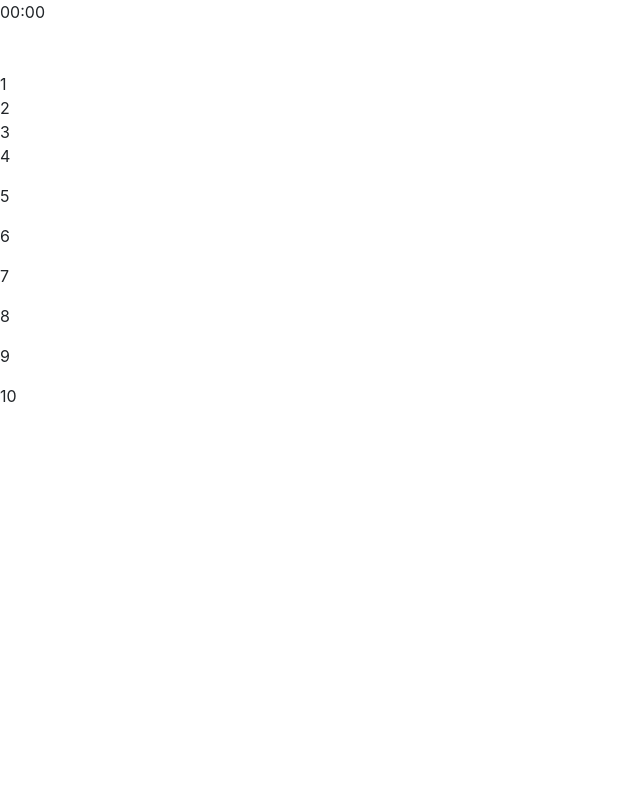
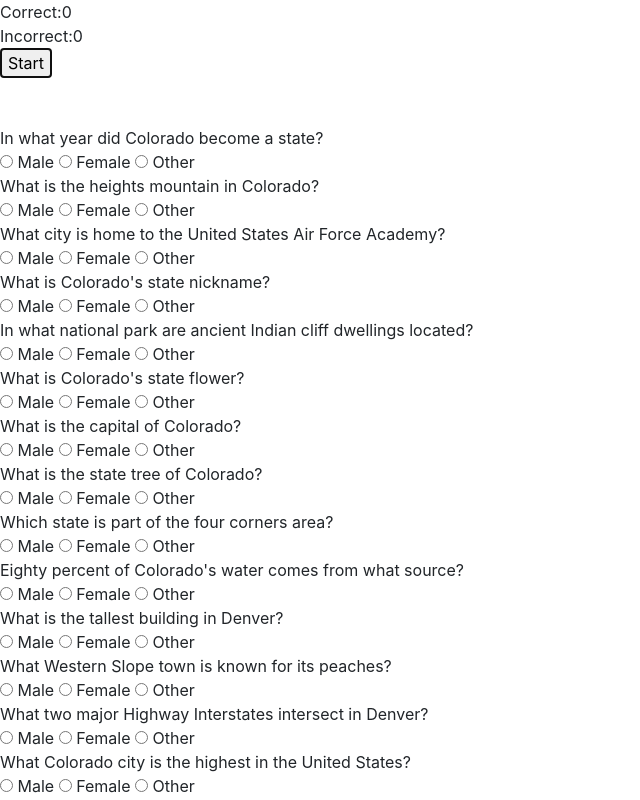
Before and after one commit to simonehong/TriviaGame, a plain HTML site: page index.html in a window 1280 px wide. Both pictures are taken after a click on the button "Start". Shown: the whole page, without its empty margins (0-640 px from the left). Drawn offline with nearby package versions, Linux system fonts and the light colour scheme.

Commit message:
added more code

```diff
--- a/assets/javascript/app.js
+++ b/assets/javascript/app.js
@@ -1,11 +1,16 @@
+
 window.onload = function() {
 $("#display").hide();
 $("#questions").hide();
 $("#start").on("click", countDown.start);
 };
 
+
 //  Variable that will hold our setInterval that runs the stopwatch
 var intervalId;
+var correct = 0;
+var incorrect = 0;
+var unanswered = 0;
 
 // prevents the clock from being sped up unnecessarily
 var clockRunning = false;
@@ -31,13 +36,14 @@ var countDown = {
         intervalId = setInterval(countDown.count, 3000);
         clockRunning = true;
         console.log(intervalId);
-        $("#start").hide();
-        $("#display").show();
         question();
+
       }
     },
 
     count: function() {
+
+      $("#display").show();
 
       // DONE: decrement time by 1
       countDown.time--;
@@ -79,7 +85,6 @@ var countDown = {
       return minutes + ":" + seconds;
     },
 
-
   };
   function timeUp() {
     // in the element with an id of time-left add an h2 saying Time's Up!
@@ -90,8 +95,36 @@ var countDown = {
   }
 
   function question(){
-    $("#questions").first().show("#q1");
-    //$("#questions>div:eq(0)").show("q1")
-    $("#questions>div:eq(0)").text();
+    var correct = 0;
+    var incorrect = 0;
+    var unanswered = 0;
+  $("#questions").show();
+    $("#div1").text("In what year did Colorado become a state?");
 
-      }
+
+    $("#div2").text("What is the heights mountain in Colorado?");
+    $("#div3").text("What city is home to the United States Air Force Academy?");
+    $("#div4").text("What is Colorado's state nickname?");
+    $("#div5").text("In what national park are ancient Indian cliff dwellings located?");
+    $("#div6").text("What is Colorado's state flower?");
+    $("#div7").text("What is the capital of Colorado?");
+    $("#div8").text("What is the state tree of Colorado?");
+    $("#div9").text("Which state is part of the four corners area?");
+    $("#div10").text("Eighty percent of Colorado's water comes from what source?");
+    $("#div11").text("What is the tallest building in Denver?");
+    $("#div12").text("What Western Slope town is known for its peaches?");
+    $("#div13").text("What two major Highway Interstates intersect in Denver?");
+    $("#div14").text("What Colorado city is the highest in the United States?");
+
+    $(document).ready(function () {
+      $("#correct").text("Correct:" + correct);
+      $("#incorrect").text("Incorrect:" +incorrect);
+      });
+    }
+
+
+
+   // $(document).ready(function(){
+      //$("#questions").first().show("#q1");
+      //$("#questions>div:eq(0)").show("q1")
+     // $("#questions>div:eq(0)").text();
--- a/index.html
+++ b/index.html
@@ -11,52 +11,146 @@
 <body>
 <script type="text/javascript" src="assets/javascript/app.js"></script>
 
+    <div id="correct"></div>
+    <div id="incorrect"></div>
+    <div id="unanswered"></div>
+
+
     <div id="buttons">
         <button id="start">Start</button>
      </div>
+
 
      <div id="time-left"></div>
      <div id="display">00:00</div>
      <br> <br>
 
     <div id="questions">
-        <div id="q1">1
+        <div id="div1">1
         </div>
 
-        <div id="q2">2
+        <form>
+                <input type="radio" name="male" value="male"> Male
+                <input type="radio" name="female" value="female"> Female
+                <input type="radio" name="other" value="other"> Other
+              </form>
+
+        <div id="div2">2
         </div>
+        <form>
+                <input type="radio" name="gender" value="male"> Male
+                <input type="radio" name="gender" value="female"> Female
+                <input type="radio" name="gender" value="other"> Other
+              </form>
 
-        <div id="q3">
+        <div id="div3">
             3
         </div>
+        <form>
+                <input type="radio" name="gender" value="male"> Male
+                <input type="radio" name="gender" value="female"> Female
+                <input type="radio" name="gender" value="other"> Other
+              </form>
 
-        <div id="q4">
-            <p>4</p>
+        <div id="div4">
+            4
         </div>
+        <form>
+                <input type="radio" name="gender" value="male"> Male
+                <input type="radio" name="gender" value="female"> Female
+                <input type="radio" name="gender" value="other"> Other
+              </form>
 
-        <div id="q5">
-            <p>5</p>
+        <div id="div5">
+            5
         </div>
+        <form>
+                <input type="radio" name="gender" value="male"> Male
+                <input type="radio" name="gender" value="female"> Female
+                <input type="radio" name="gender" value="other"> Other
+              </form>
 
-        <div id="q6">
-            <p>6</p>
+        <div id="div6" style>
+            6
         </div>
+        <form>
+                <input type="radio" name="gender" value="male"> Male
+                <input type="radio" name="gender" value="female"> Female
+                <input type="radio" name="gender" value="other"> Other
+              </form>
 
-        <div id="q7">
-            <p>7</p>
+        <div id="div7">
+            7
         </div>
+        <form>
+                <input type="radio" name="gender" value="male"> Male
+                <input type="radio" name="gender" value="female"> Female
+                <input type="radio" name="gender" value="other"> Other
+              </form>
 
-        <div id="q8">
-            <p>8</p>
+        <div id="div8">
+            8
         </div>
+        <form>
+                <input type="radio" name="gender" value="male"> Male
+                <input type="radio" name="gender" value="female"> Female
+                <input type="radio" name="gender" value="other"> Other
+              </form>
 
-        <div id="q9">
-            <p>9</p>
+        <div id="div9">
+            9
         </div>
+        <form>
+                <input type="radio" name="gender" value="male"> Male
+                <input type="radio" name="gender" value="female"> Female
+                <input type="radio" name="gender" value="other"> Other
+              </form>
 
-        <div id="q10">
-            <p>10</p>
+        <div id="div10">
+            10
         </div>
+        <form>
+                <input type="radio" name="gender" value="male"> Male
+                <input type="radio" name="gender" value="female"> Female
+                <input type="radio" name="gender" value="other"> Other
+              </form>
+
+        <div id="div11">
+                11
+        </div>
+        <form>
+                <input type="radio" name="gender" value="male"> Male
+                <input type="radio" name="gender" value="female"> Female
+                <input type="radio" name="gender" value="other"> Other
+            </form>
+
+    <div id="div12">
+                    12
+     </div>
+    <form>
+                <input type="radio" name="gender" value="male"> Male
+                <input type="radio" name="gender" value="female"> Female
+                <input type="radio" name="gender" value="other"> Other
+            </form>
+
+     <div id="div13">
+                            13
+    </div>
+    <form>
+                <input type="radio" name="gender" value="male"> Male
+                <input type="radio" name="gender" value="female"> Female
+                <input type="radio" name="gender" value="other"> Other
+                 </form>
+
+    <div id="div14">
+                                    14
+    </div>
+    <form>
+                <input type="radio" name="gender" value="male"> Male
+                <input type="radio" name="gender" value="female"> Female
+                <input type="radio" name="gender" value="other"> Other
+    </form>
+
     </div>
 
     <!-- jQuery -->
```
